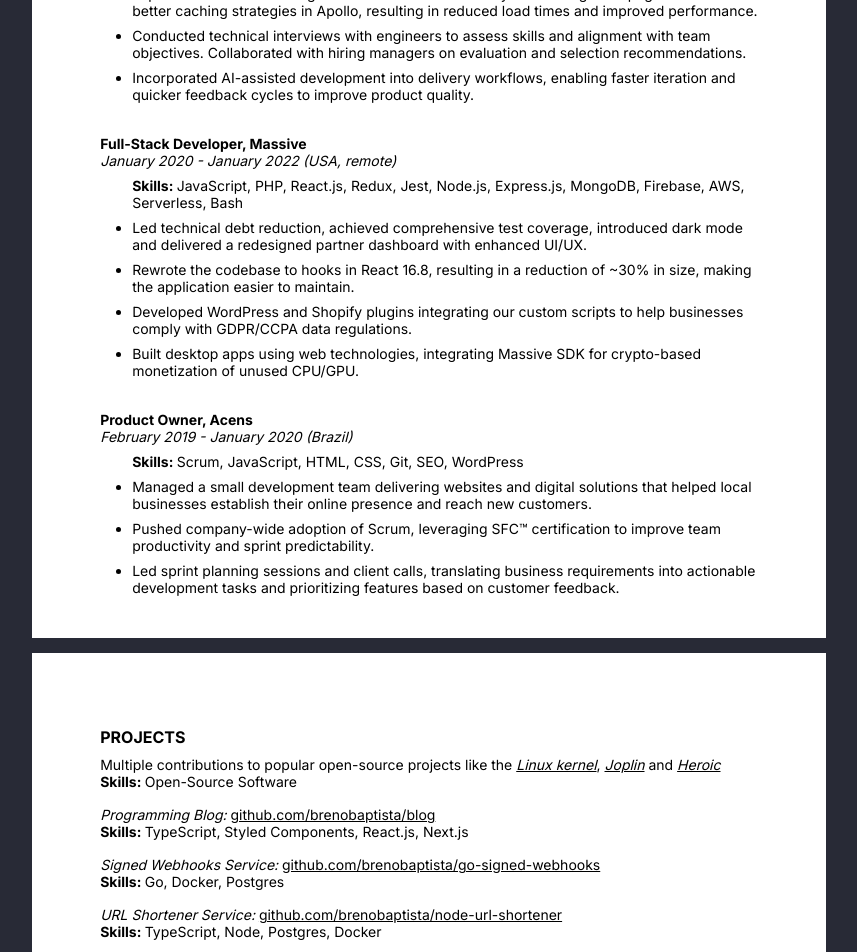
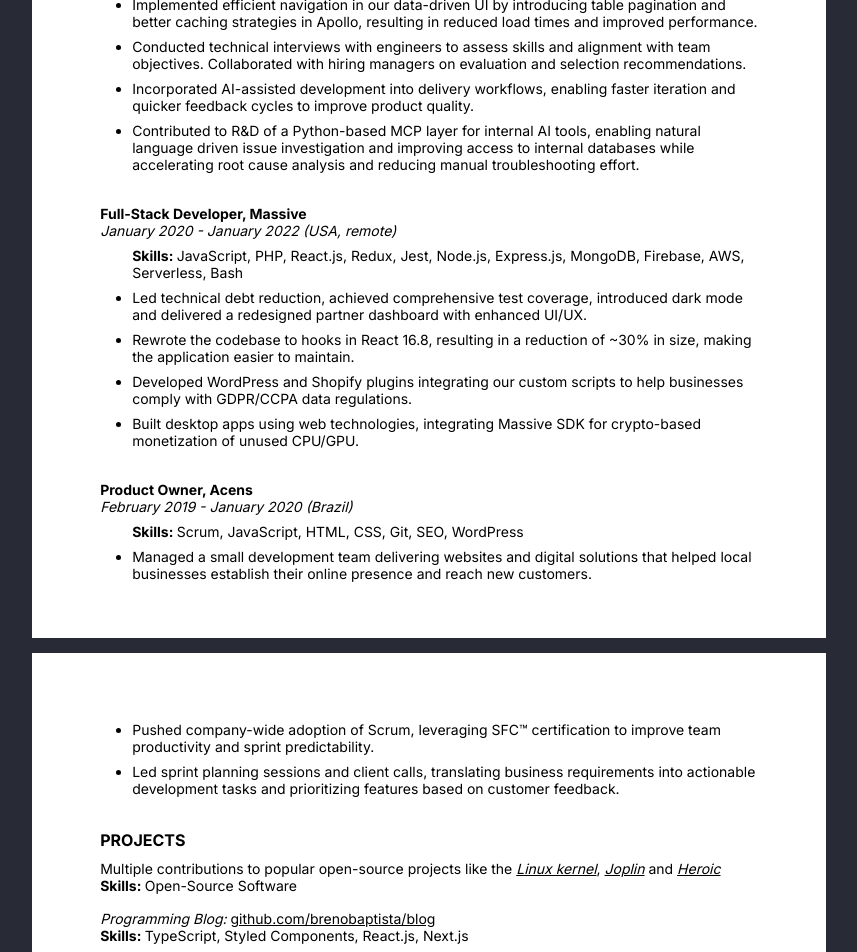
Before and after one commit to brenobaptista/blog, a Next.js app: page /resume in a window 1280 px wide. Shown: the part 500-1452 px from the top of the page, without its empty margins (211-1068 px from the left). Built offline with nearby package versions, Linux system fonts and the light colour scheme.

Commit message:
Add Python MCP to resume

```diff
--- a/src/pages/resume.tsx
+++ b/src/pages/resume.tsx
@@ -130,6 +130,12 @@ const Resume = () => (
                 enabling faster iteration and quicker feedback cycles to improve
                 product quality.
               </li>
+              <li>
+                Contributed to R&D of a Python-based MCP layer for internal AI
+                tools, enabling natural language driven issue investigation and
+                improving access to internal databases while accelerating root
+                cause analysis and reducing manual troubleshooting effort.
+              </li>
             </ul>
           </div>
           <div>
@@ -173,6 +179,17 @@ const Resume = () => (
                 solutions that helped local businesses establish their online
                 presence and reach new customers.
               </li>
+            </ul>
+          </div>
+        </Section>
+      </Content>
+    </Page>
+
+    <Page>
+      <Content>
+        <Section>
+          <div>
+            <ul>
               <li>
                 Pushed company-wide adoption of Scrum, leveraging SFC™
                 certification to improve team productivity and sprint
@@ -186,11 +203,7 @@ const Resume = () => (
             </ul>
           </div>
         </Section>
-      </Content>
-    </Page>
 
-    <Page>
-      <Content>
         <Section>
           <h2>PROJECTS</h2>
           <div>
--- a/src/styles/pages/Resume.ts
+++ b/src/styles/pages/Resume.ts
@@ -12,7 +12,7 @@ export const Page = styled.div`
   background: #ffffff;
   width: 210mm;
   height: 297mm;
-  padding: 13mm 18mm;
+  padding: 16mm 18mm;
 
   @media screen {
     margin: 4mm auto;
```
